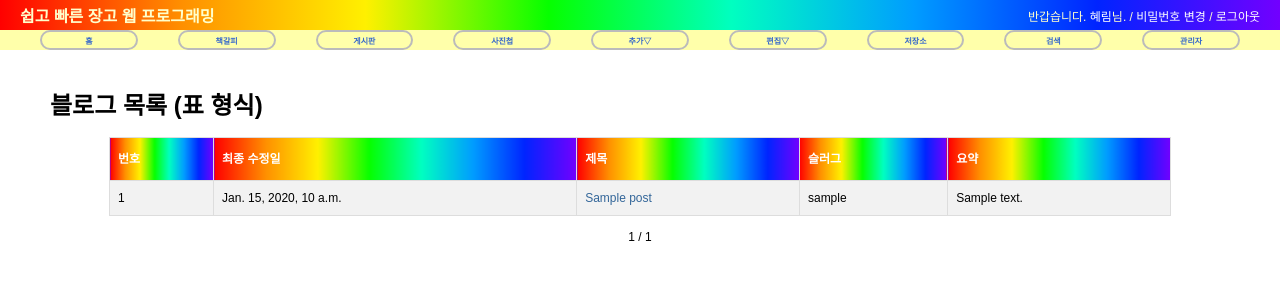
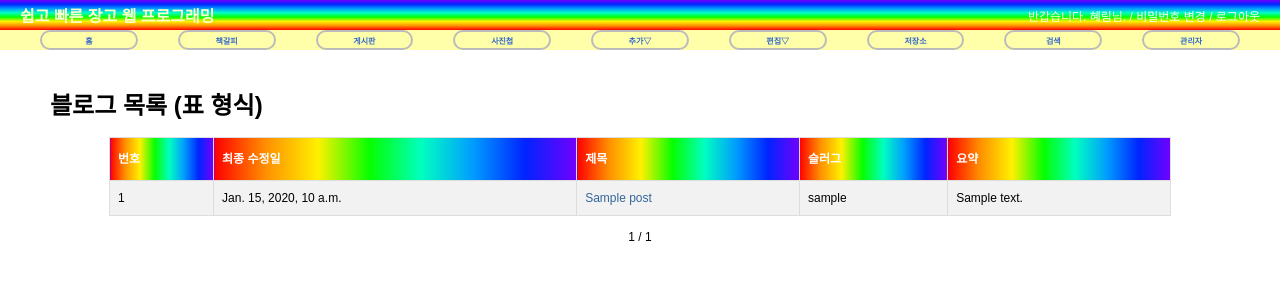
Before and after one commit to shn04097/my-first-bookmark, a Django app: template blog/templates/blog/post_all.html in a window 1280 px wide. Shown: the top 300 px of the page. Run offline with Django 3.2, Linux system fonts and the light colour scheme; the template is opened without the code that fills it: most values are stand-ins (such as "Sample title", 1, 10 or a date in 2020); some web fonts are replaced.

Commit message:
Changed ...

```diff
--- a/static/css/base.css
+++ b/static/css/base.css
@@ -13,7 +13,7 @@
       height: 30px;
       width: 100%;
       display: table;
-      background: linear-gradient(to right, #ff0000, #ff9000, #fff000, #06ff00, #00ffc0, #009cff, #0024ff, #7200ff);
+      background: linear-gradient(to top, #ff0000, #ff9000, #fff000, #06ff00, #00ffc0, #009cff, #0024ff, #7200ff);
   }
 
   div#menu {
```
